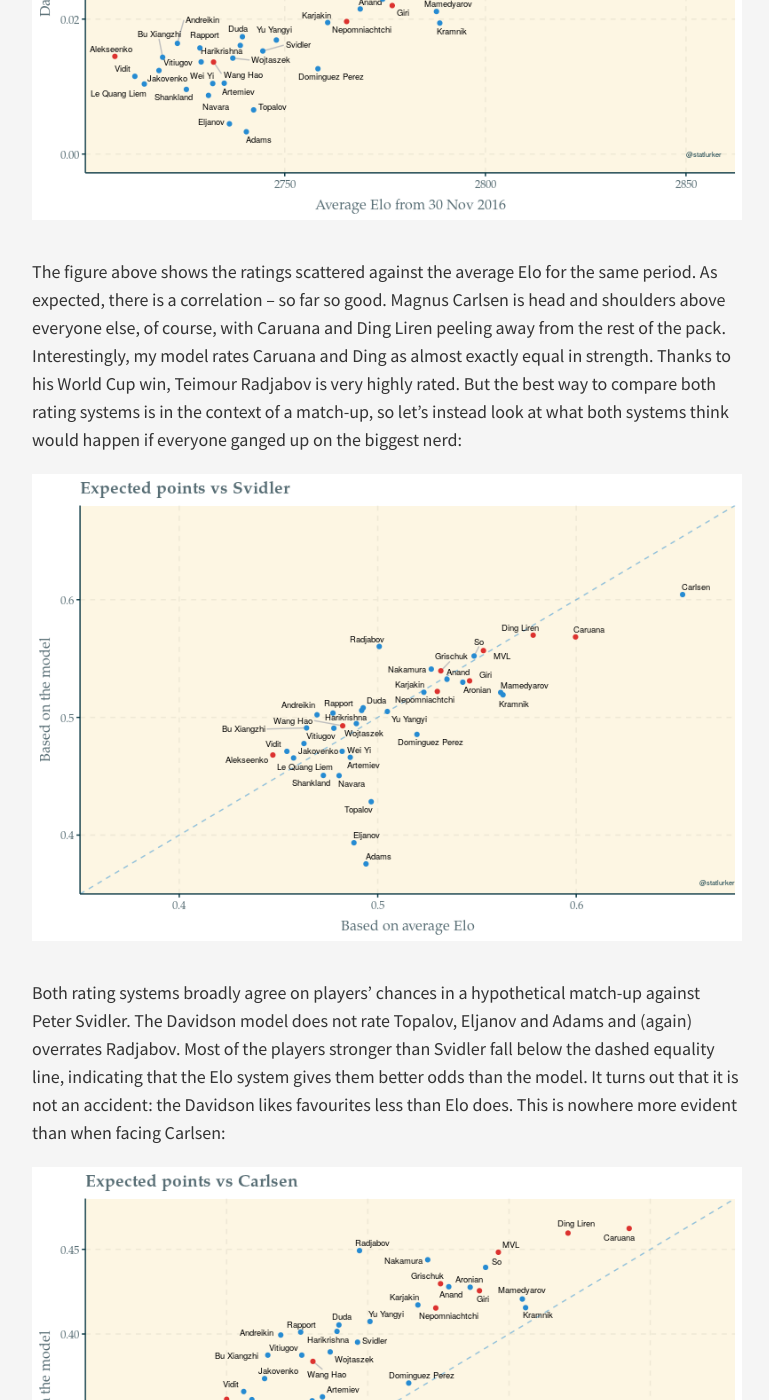
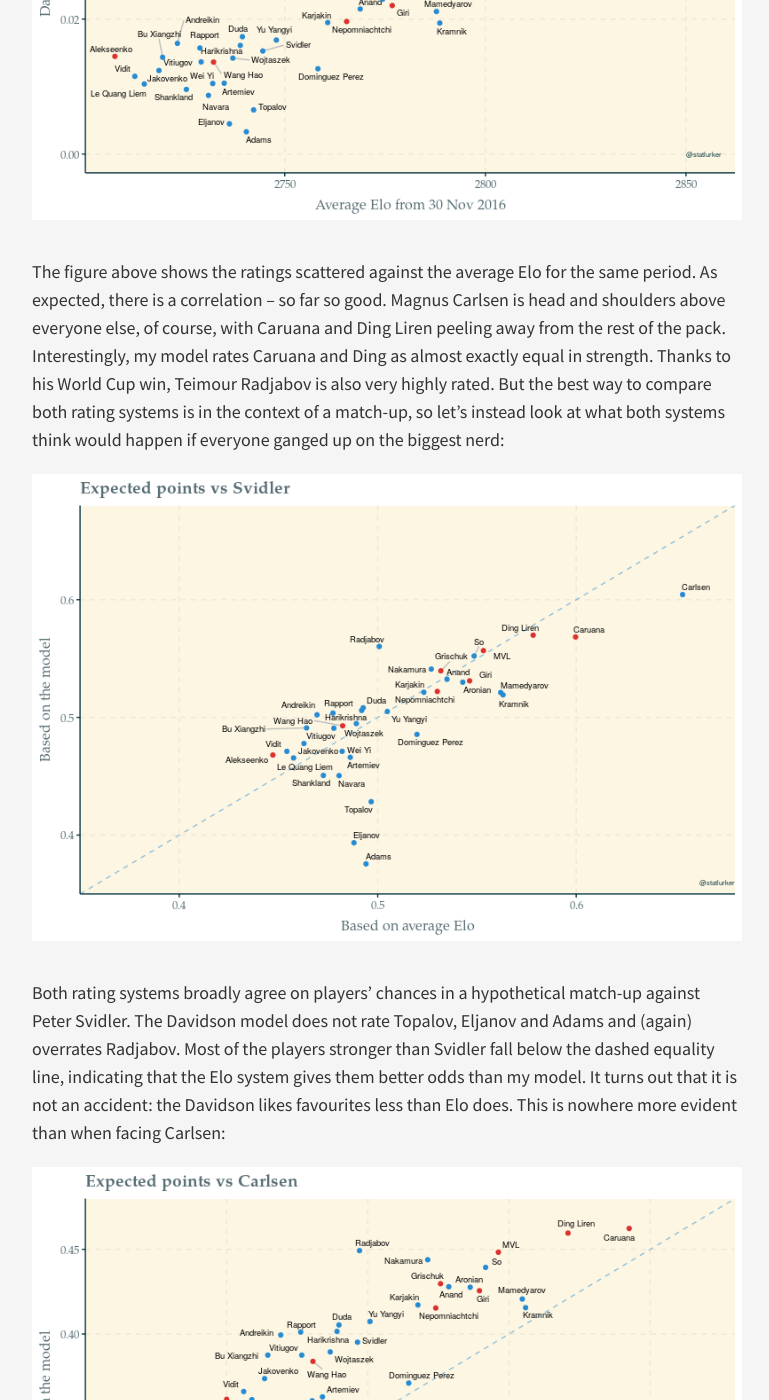
Before and after one commit to huffyhenry/huffyhenry.github.io, a Jekyll site: the page built from _posts/2020-03-13-candidates.md, in a window 1280 px wide and 1400 px high, scrolled down 1288 px. Shown: the whole window, without its empty margins (253-1022 px from the left). Built offline with Jekyll 4.4.1, drawn with Linux system fonts in a browser that asks for light colours; some of the changed text lies outside the part shown.

Commit message:
Light edits

```diff
--- a/_posts/2020-03-13-candidates.md
+++ b/_posts/2020-03-13-candidates.md
@@ -57,7 +57,7 @@ good. Magnus Carlsen is head and shoulders above everyone else,
 of course, with
 Caruana and Ding Liren peeling away from the rest of the pack.
 Interestingly, my model rates Caruana and Ding as almost exactly equal in
-strength. Thanks to his World Cup win, Teimour Radjabov is very highly
+strength. Thanks to his World Cup win, Teimour Radjabov is also very highly
 rated. But the best way to compare both rating systems
 is in the context of a match-up, so let's instead look at what
 both systems think would happen if everyone ganged up on the
@@ -71,7 +71,7 @@ Both rating systems broadly agree on players' chances in a hypothetical
 match-up against Peter Svidler. The Davidson model does not rate
 Topalov, Eljanov and Adams and (again) overrates Radjabov. Most of the
 players stronger than Svidler fall below the dashed equality line,
-indicating that the Elo system gives them better odds than the
+indicating that the Elo system gives them better odds than my
 model. It turns out that it is not an accident: the Davidson likes
 favourites less than Elo does. This is nowhere more evident than when facing
 Carlsen:
```
Also changed, not shown: other parts of _posts/2020-03-13-candidates.md (+3 -2 lines).
